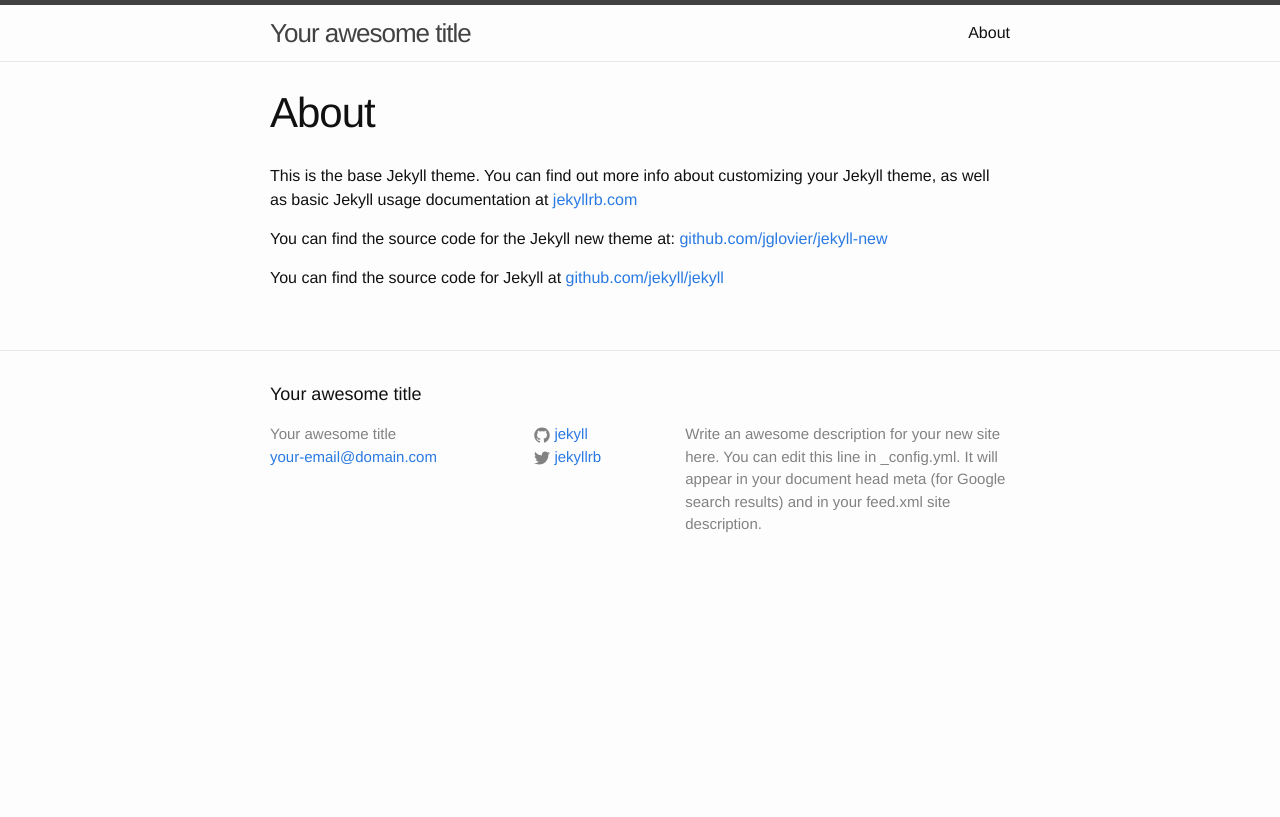
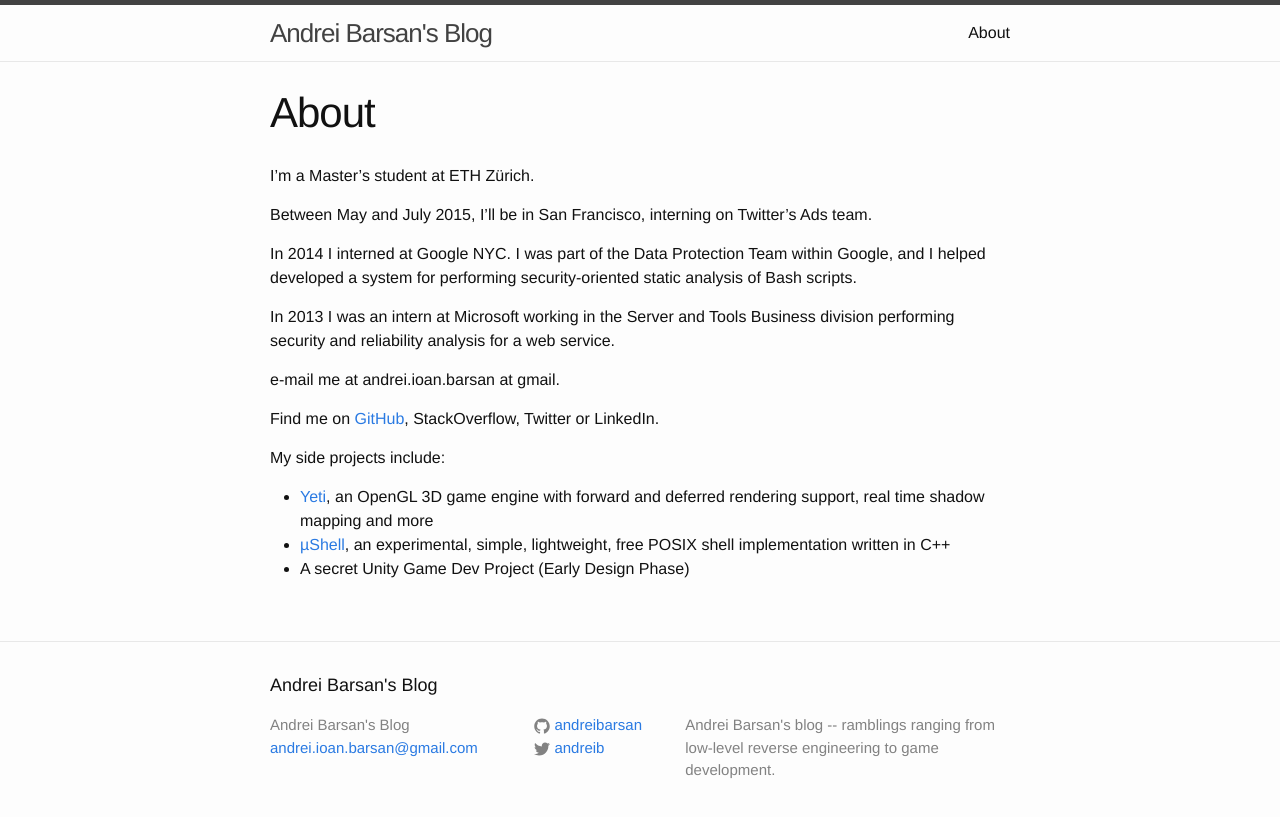
Before and after one commit to AndreiBarsan/andreibarsan.github.io, a Jekyll site: the page built from about.md, in a window 1280 px wide. Shown: the top 817 px of the page. Built offline with Jekyll 4.4.1, drawn with Linux system fonts in a browser that asks for light colours.

Commit message:
Added about page content.

```diff
--- a/_config.yml
+++ b/_config.yml
@@ -1,14 +1,14 @@
 # Site settings
-title: Your awesome title
-email: your-email@domain.com
+title: "Andrei Barsan's Blog"
+email: andrei.ioan.barsan@gmail.com
 description: > # this means to ignore newlines until "baseurl:"
-  Write an awesome description for your new site here. You can edit this
-  line in _config.yml. It will appear in your document head meta (for
-  Google search results) and in your feed.xml site description.
+  Andrei Barsan's blog -- ramblings ranging from low-level reverse engineering to
+  game development.
 baseurl: "" # the subpath of your site, e.g. /blog/
-url: "http://yourdomain.com" # the base hostname & protocol for your site
-twitter_username: jekyllrb
-github_username:  jekyll
+url: andreibarsan.github.io # the base hostname & protocol for your site
+twitter_username: andreib
+github_username: andreibarsan
 
 # Build settings
 markdown: kramdown
+highlighter: pygments
--- a/_includes/footer.html
+++ b/_includes/footer.html
@@ -17,7 +17,7 @@
           {% if site.github_username %}
           <li>
             <a href="https://github.com/{{ site.github_username }}">
-              <span class="icon  icon--github">
+              <span class="icon icon--github">
                 <svg viewBox="0 0 16 16">
                   <path fill="#828282" d="M7.999,0.431c-4.285,0-7.76,3.474-7.76,7.761 c0,3.428,2.223,6.337,5.307,7.363c0.388,0.071,0.53-0.168,0.53-0.374c0-0.184-0.007-0.672-0.01-1.32 c-2.159,0.469-2.614-1.04-2.614-1.04c-0.353-0.896-0.862-1.135-0.862-1.135c-0.705-0.481,0.053-0.472,0.053-0.472 c0.779,0.055,1.189,0.8,1.189,0.8c0.692,1.186,1.816,0.843,2.258,0.645c0.071-0.502,0.271-0.843,0.493-1.037 C4.86,11.425,3.049,10.76,3.049,7.786c0-0.847,0.302-1.54,0.799-2.082C3.768,5.507,3.501,4.718,3.924,3.65 c0,0,0.652-0.209,2.134,0.796C6.677,4.273,7.34,4.187,8,4.184c0.659,0.003,1.323,0.089,1.943,0.261 c1.482-1.004,2.132-0.796,2.132-0.796c0.423,1.068,0.157,1.857,0.077,2.054c0.497,0.542,0.798,1.235,0.798,2.082 c0,2.981-1.814,3.637-3.543,3.829c0.279,0.24,0.527,0.713,0.527,1.437c0,1.037-0.01,1.874-0.01,2.129 c0,0.208,0.14,0.449,0.534,0.373c3.081-1.028,5.302-3.935,5.302-7.362C15.76,3.906,12.285,0.431,7.999,0.431z"/>
                 </svg>
@@ -31,7 +31,7 @@
           {% if site.twitter_username %}
           <li>
             <a href="https://twitter.com/{{ site.twitter_username }}">
-              <span class="icon  icon--twitter">
+              <span class="icon icon--twitter">
                 <svg viewBox="0 0 16 16">
                   <path fill="#828282" d="M15.969,3.058c-0.586,0.26-1.217,0.436-1.878,0.515c0.675-0.405,1.194-1.045,1.438-1.809
                   c-0.632,0.375-1.332,0.647-2.076,0.793c-0.596-0.636-1.446-1.033-2.387-1.033c-1.806,0-3.27,1.464-3.27,3.27 c0,0.256,0.029,0.506,0.085,0.745C5.163,5.404,2.753,4.102,1.14,2.124C0.859,2.607,0.698,3.168,0.698,3.767 c0,1.134,0.577,2.135,1.455,2.722C1.616,6.472,1.112,6.325,0.671,6.08c0,0.014,0,0.027,0,0.041c0,1.584,1.127,2.906,2.623,3.206 C3.02,9.402,2.731,9.442,2.433,9.442c-0.211,0-0.416-0.021-0.615-0.059c0.416,1.299,1.624,2.245,3.055,2.271 c-1.119,0.877-2.529,1.4-4.061,1.4c-0.264,0-0.524-0.015-0.78-0.046c1.447,0.928,3.166,1.469,5.013,1.469 c6.015,0,9.304-4.983,9.304-9.304c0-0.142-0.003-0.283-0.009-0.423C14.976,4.29,15.531,3.714,15.969,3.058z"/>
--- a/about.md
+++ b/about.md
@@ -4,8 +4,25 @@ title: About
 permalink: /about/
 ---
 
-This is the base Jekyll theme. You can find out more info about customizing your Jekyll theme, as well as basic Jekyll usage documentation at [jekyllrb.com](http://jekyllrb.com/)
+I'm a Master's student at ETH Zürich.
 
-You can find the source code for the Jekyll new theme at: [github.com/jglovier/jekyll-new](https://github.com/jglovier/jekyll-new)
+Between May and July 2015, I'll be in San Francisco, interning on Twitter's Ads
+team.
 
-You can find the source code for Jekyll at [github.com/jekyll/jekyll](https://github.com/jekyll/jekyll)
+In 2014 I interned at Google NYC. I was part of the Data Protection Team within
+Google, and I helped developed a system for performing security-oriented static
+analysis of Bash scripts.
+
+In 2013 I was an intern at Microsoft working in the Server and Tools Business
+division performing security and reliability analysis for a web service.
+
+e-mail me at andrei.ioan.barsan at gmail.
+
+Find me on [GitHub](https://github.com/andreibarsan), StackOverflow, Twitter or
+LinkedIn.
+
+My side projects include:
+
+ * [Yeti](https://github.com/andreibarsan/Yeti), an OpenGL 3D game engine with forward and deferred rendering support, real time shadow mapping and more
+ * [µShell](https://github.com/andreibarsan/uShell), an experimental, simple, lightweight, free POSIX shell implementation written in C++
+ * A secret Unity Game Dev Project (Early Design Phase)
```
